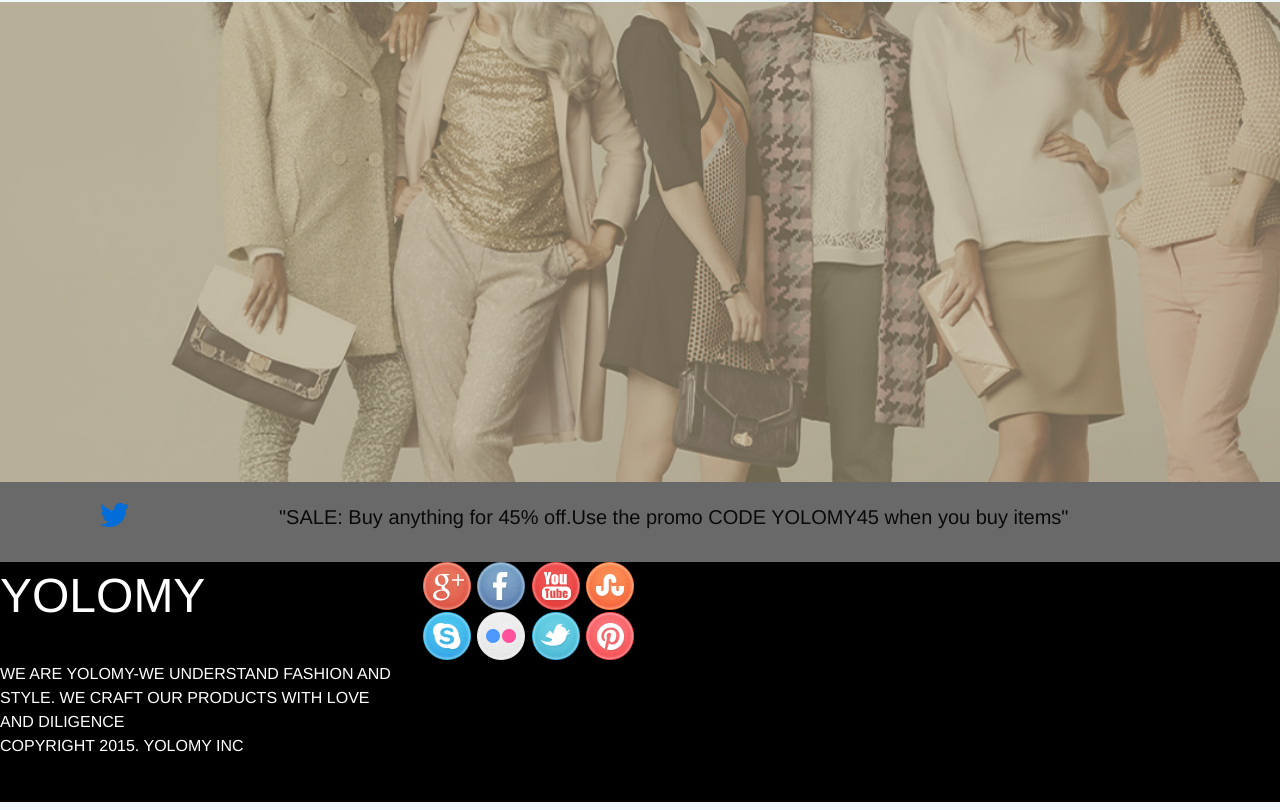
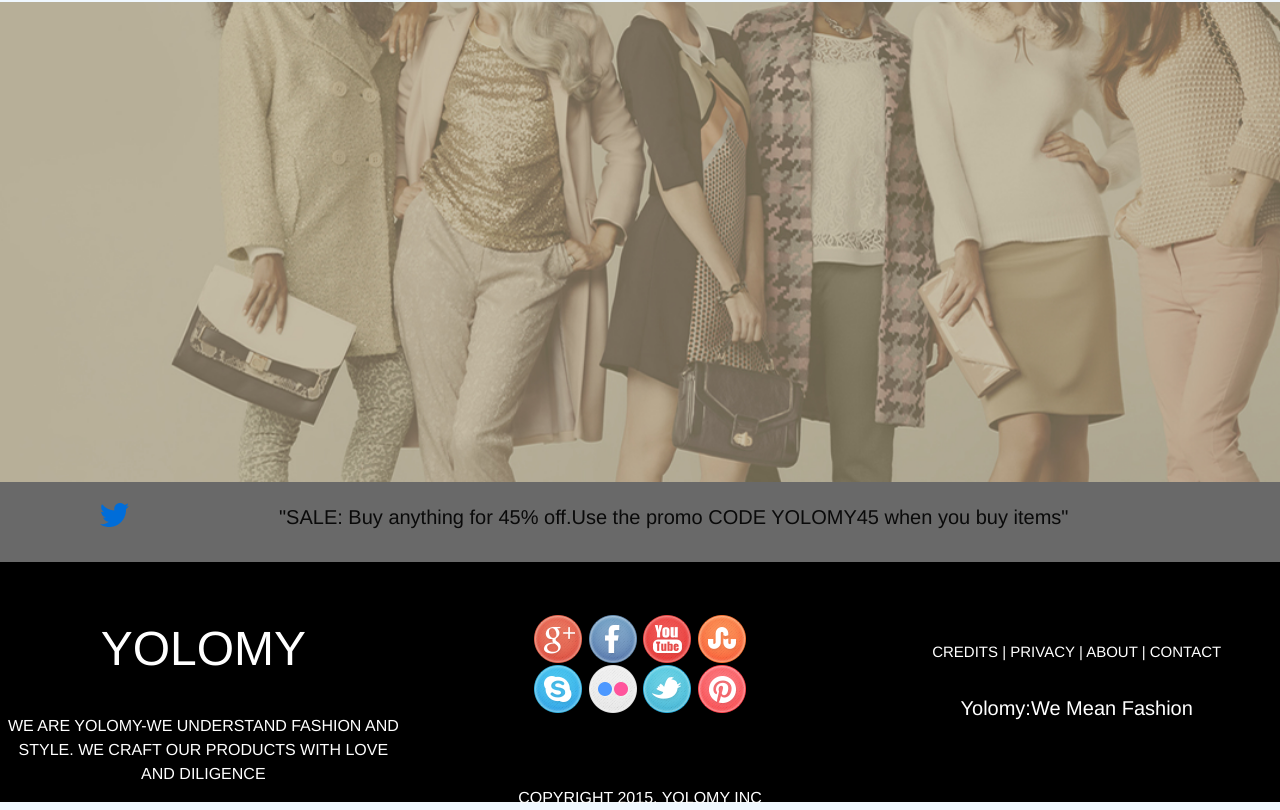
Before and after one commit to mwongeraE/YOLOMY, a plain HTML site: page foundation-6/index.html in a window 1280 px wide. Shown: the part 1797-2607 px from the top of the page. Drawn offline with Linux system fonts and the light colour scheme.

Commit message:
footer styling

```diff
--- a/foundation-6/css/app.css
+++ b/foundation-6/css/app.css
@@ -89,4 +89,18 @@ body{
     background-color: black;
     height: 30%;
     color: white;
+    text-align: center;
 }
+.yolomy-we{
+     padding-top: 4%;
+}
+.social-icons{
+    padding-top: 4%;
+}
+.credits{
+   padding-top: 6%;
+    font-size: 20px;
+}
+.credits-i{
+    font-size: 15px;
+}
--- a/foundation-6/index.html
+++ b/foundation-6/index.html
@@ -85,7 +85,9 @@
                    <img src="/foundation-6/social_icons/flickr.png">
                    <img src="/foundation-6/social_icons/twitter.png">
                    <img src="/foundation-6/social_icons/pinterest.png"></div>       </div>
-               <div class="small-4 medium-4 large-4 columns credits">  </div>
+               <div class="small-4 medium-4 large-4 columns credits">
+  <div class="credits-i"> CREDITS | PRIVACY | ABOUT | CONTACT </div> <br> Yolomy:We Mean Fashion
+                   </div>
 
            </div>
 
```
